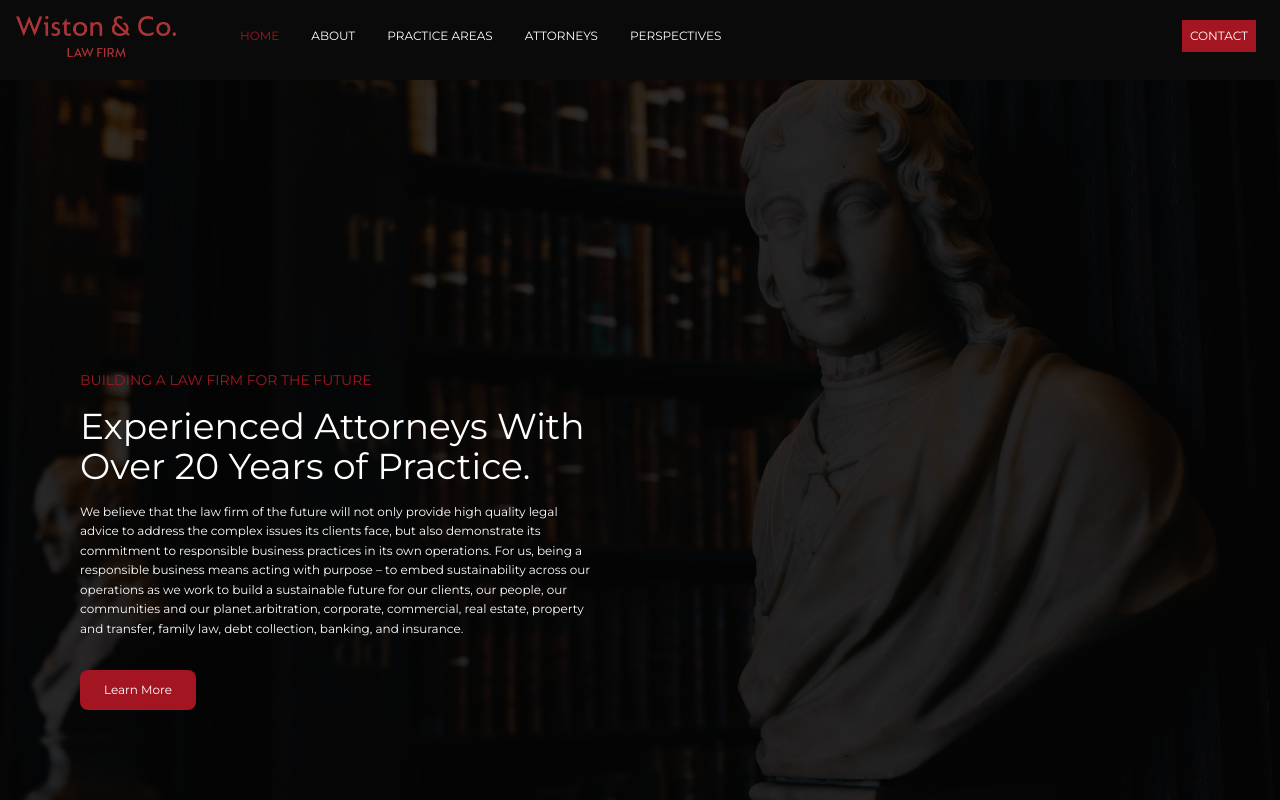
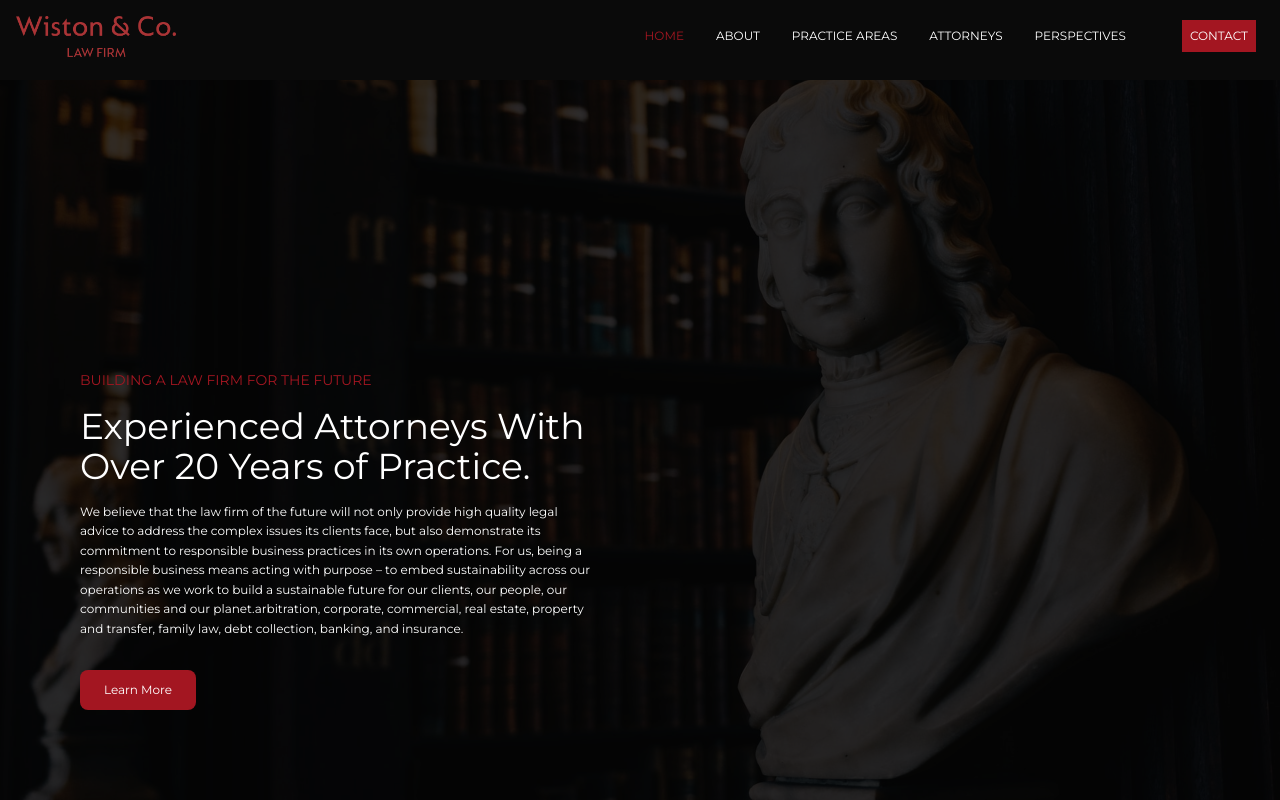
Before and after one commit to ike-nanino/winston, a Next.js app: page / in a window 1280 px wide. Shown: the top 800 px of the page. Built offline with nearby package versions, Linux system fonts and the light colour scheme.

Commit message:
Fix layout alignment in Header component for better responsiveness

```diff
--- a/components/Header.tsx
+++ b/components/Header.tsx
@@ -21,7 +21,7 @@ function Header() {
         <PhoneTab />
       </div>
       <div className="lg:flex items-center justify-between hidden ">
-        <div className="flex items-center justify-center">
+        <div className="flex items-center justify-between flex-1 mr-14">
           <Image
             src="/images/winston&co.png"
             width={160}
```
